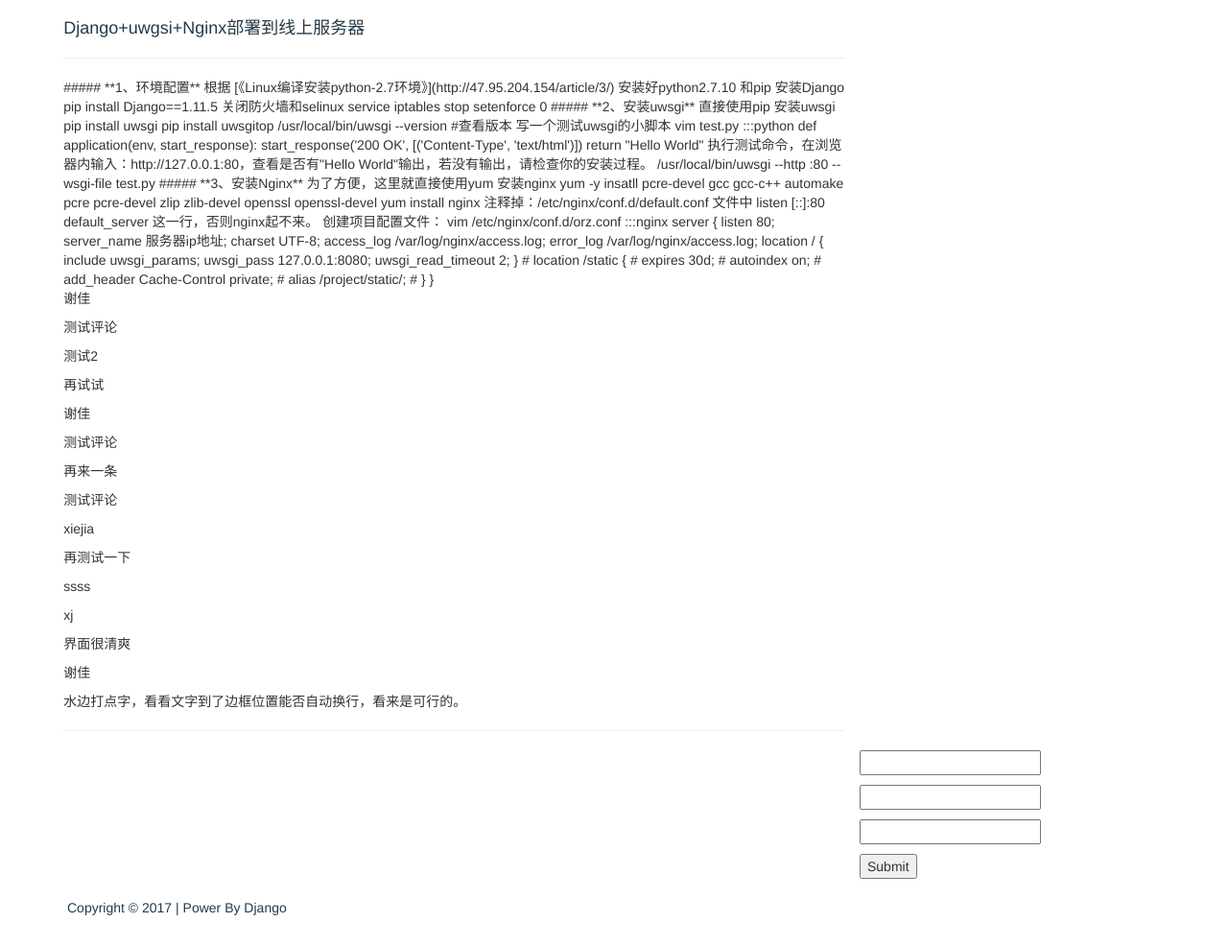
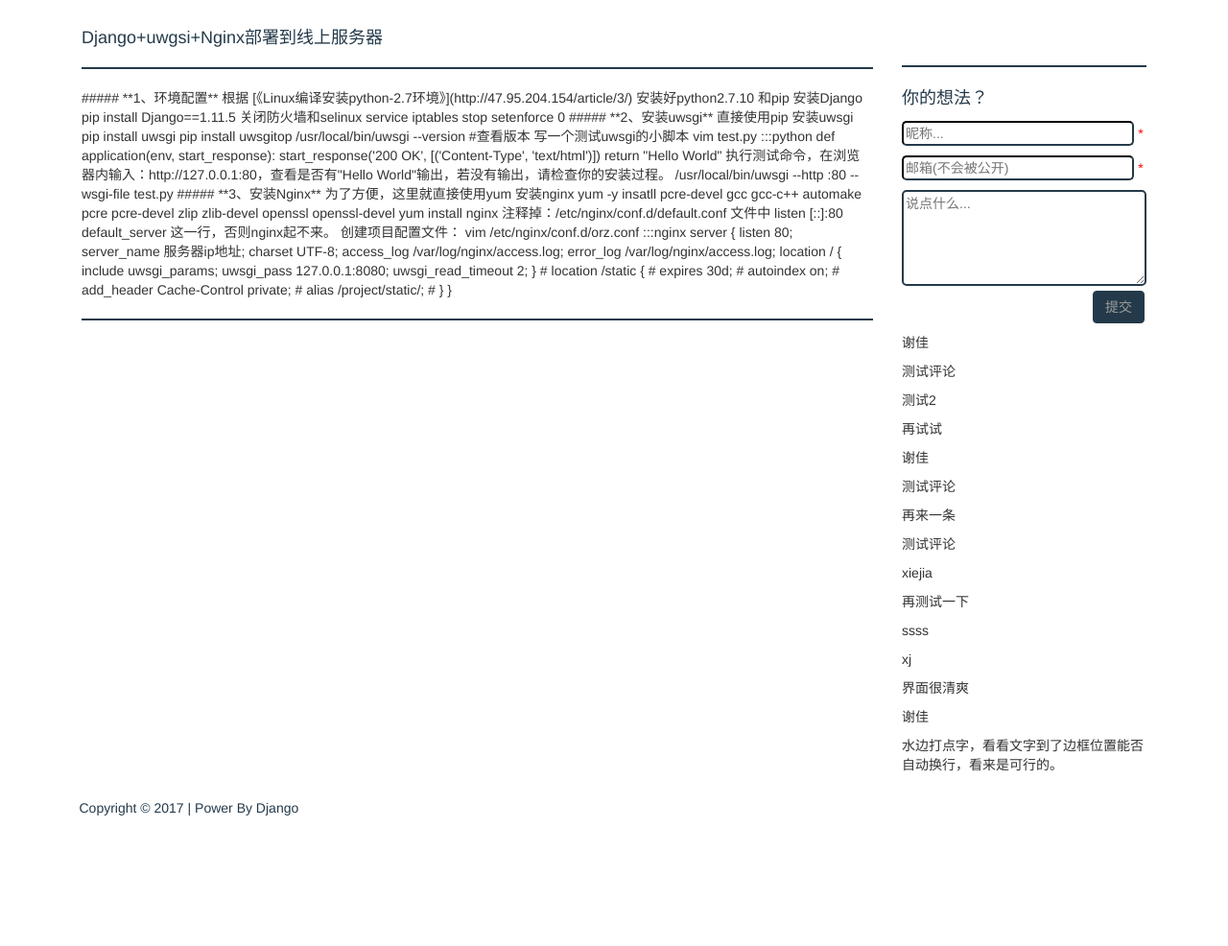
Before and after one commit to xiejia1992/Orz, a Django app: template Orz/orz_app/templates/article_detail.html in a window 1280 px wide. Shown: the part 52-1038 px from the top of the page at 96% size. After the commit the page ends 902 px from the top, so only its background shows below. Run offline with Django 3.2, Linux system fonts and the light colour scheme; the template is opened without the code that fills it: values that come from a table or form of the project are taken from there, others are empty; data comes from the database, SQL or seed files in the repository; both versions use the stored data as it was after the commit; parts of the project's set-up code (start-up, migrations or seed data) failed here and were passed over; some libraries are stand-ins or nearby versions.

Commit message:
add comment css and layouts

```diff
--- a/Orz/orz_app/static/css/app_style.css
+++ b/Orz/orz_app/static/css/app_style.css
@@ -23,7 +23,9 @@ body {
   margin-left: auto;
 }
 .footer {
-  margin: 20px;
+  margin-left: 25px;
+  margin-top: 15px;
+  margin-bottom: 25px;
 }
 .blog-name {
   margin: 10px auto;
@@ -34,3 +36,8 @@ body {
   padding-left: 70%;
   margin-top: 10px;
 }
+.new-btn-info {
+  color: #9d9d9d;
+  background-color: #243a4a;
+  border-color: #243a4a;
+}
--- a/Orz/orz_app/templates/article_detail.html
+++ b/Orz/orz_app/templates/article_detail.html
@@ -2,37 +2,44 @@
 
 
 {% block content %}
-    <div class="new-container">
-        <div class="starter-template">
+    <div class="container">
+        <div class="starter-template col-lg-9">
             <h1 class="blog-name">{{context.caption}}</h1>
-            <hr>
+            <hr style="background-color: #243a4a;height: 2px;border: none ">
             {{ context.context | safe}}
+            <hr style="background-color: #243a4a;height: 2px;border: none ">
+        </div>
 
+        <div class="starter-template col-lg-3">
+            <hr style="margin-top: 48px;background-color: #243a4a;height: 2px;border: none">
+            <p class="blog-name"> 你的想法？</p>
+            <form action="comment/" method="post">
+                <p>
+                <input style="border-radius:5px;border-color: #243a4a;width:95%;" id="user_name" placeholder="昵称..." type="text" name="user_name"/>
+                <span class="required" style="color: #FF0000">  *</span>
+                </p>
+                <p>
+                <input style="border-radius:5px;border-color: #243a4a;width:95%;" id="user_email" placeholder="邮箱(不会被公开)" type="text" name="user_email"/>
+                <span class="required" style="color: #FF0000">  *</span>
+                </p>
+                <div class="controls">
+                    <div class="textarea">
+                    <textarea style="border-radius:5px;border:solid 2px #243a4a;width:100%;height:100px" id="blog_comment" placeholder="说点什么..." type="" class="" name="blog_comment"></textarea>
+                    </div>
+                </div>
+                <p>
+                <input style="margin-left: 78%" name="submit" type="submit" id="submit" tabindex="5" value="提交" class="btn new-btn-info" />
+                </p>
+            </form>
+        </div>
+
+        <div class="starter-template col-lg-3">
             {% for blog_comment in blog_comments %}
                 <p>{{ blog_comment.user_name }}</p>
                 <p>{{ blog_comment.blog_comment }}</p>
             {% endfor %}
-
-            <hr>
         </div>
     </div>
-    <div class="new-container-comment">
-        <form action="comment/" method="post">
-            <p>
-            <input id="user_name" type="text" name="user_name"/>
-            </p>
-            <p>
-            <input id="user_email" type="text" name="user_email"/>
-            </p>
-            <p>
-            <input id="blog_comment" type="textarea" name="blog_comment"/>
-            </p>
-            <p>
-            <input name="submit" type="submit" id="submit" tabindex="5" value="Submit" class="button" />
-            </p>
-        </form>
-    </div>
-
 {% endblock %}
 
 
@@ -41,5 +48,7 @@
     <script src="/static/js/bootstrap.min.js"></script>
     <script>
         $(function(){$('pre').css({"background-color":"#243a4a","color":"#e2dfdf"});});
+        document.getElementById('submit').onmouseover = function(){this.style.color = '#fff'}
+        document.getElementById('submit').onmouseout = function(){this.style.color = '#e2dfdf'}
     </script>
 {% endblock %}
--- a/Orz/orz_app/templates/index.html
+++ b/Orz/orz_app/templates/index.html
@@ -27,7 +27,7 @@
     <div class="container">
         <div class="starter-template">
             <h1>Orz - Blog</h1>
-            <hr>
+            <hr style="background-color: #243a4a;height: 2px;border: none ">
             {% for article in articles %}
                 <a class="blog-name" href="article/{{article.id}}"> {{ article.caption }} </a>
             <br>
```
Also changed, not shown: Orz/db.sqlite3.
